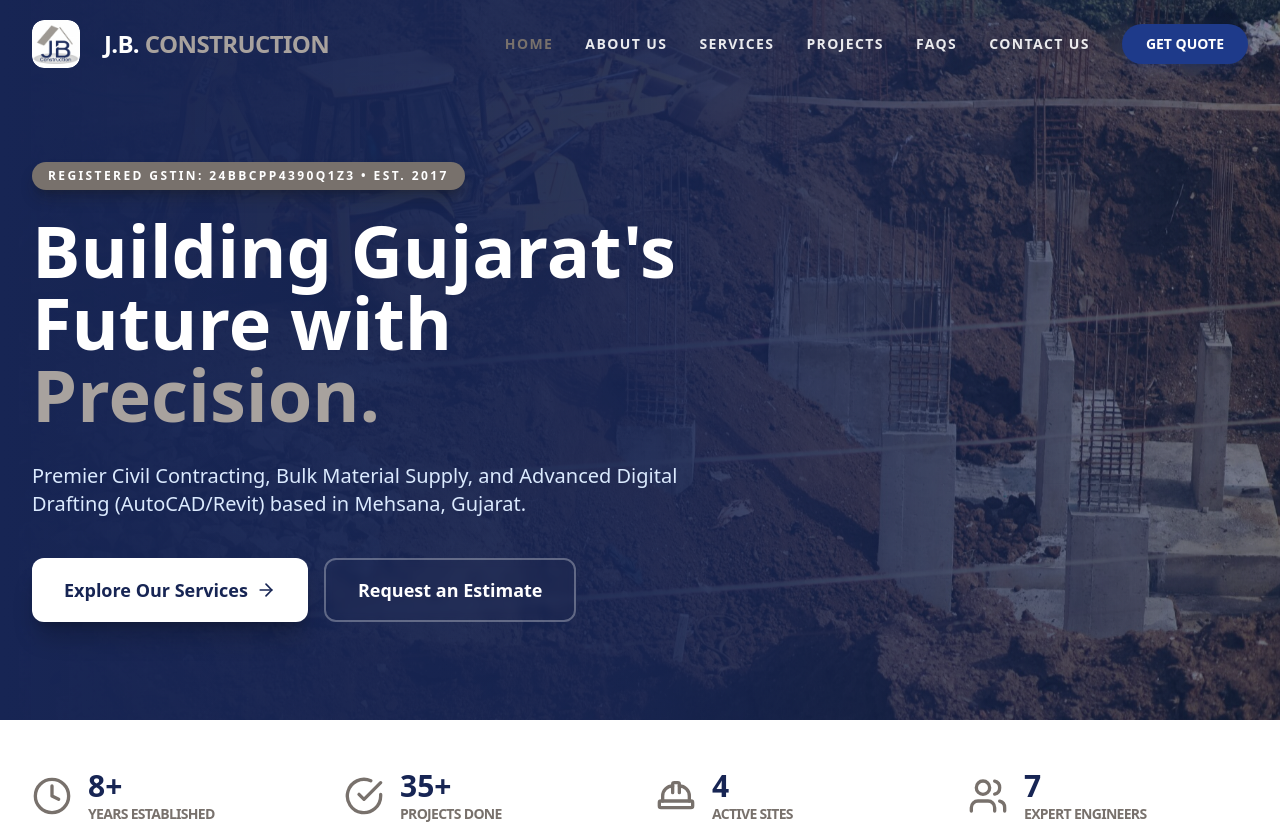
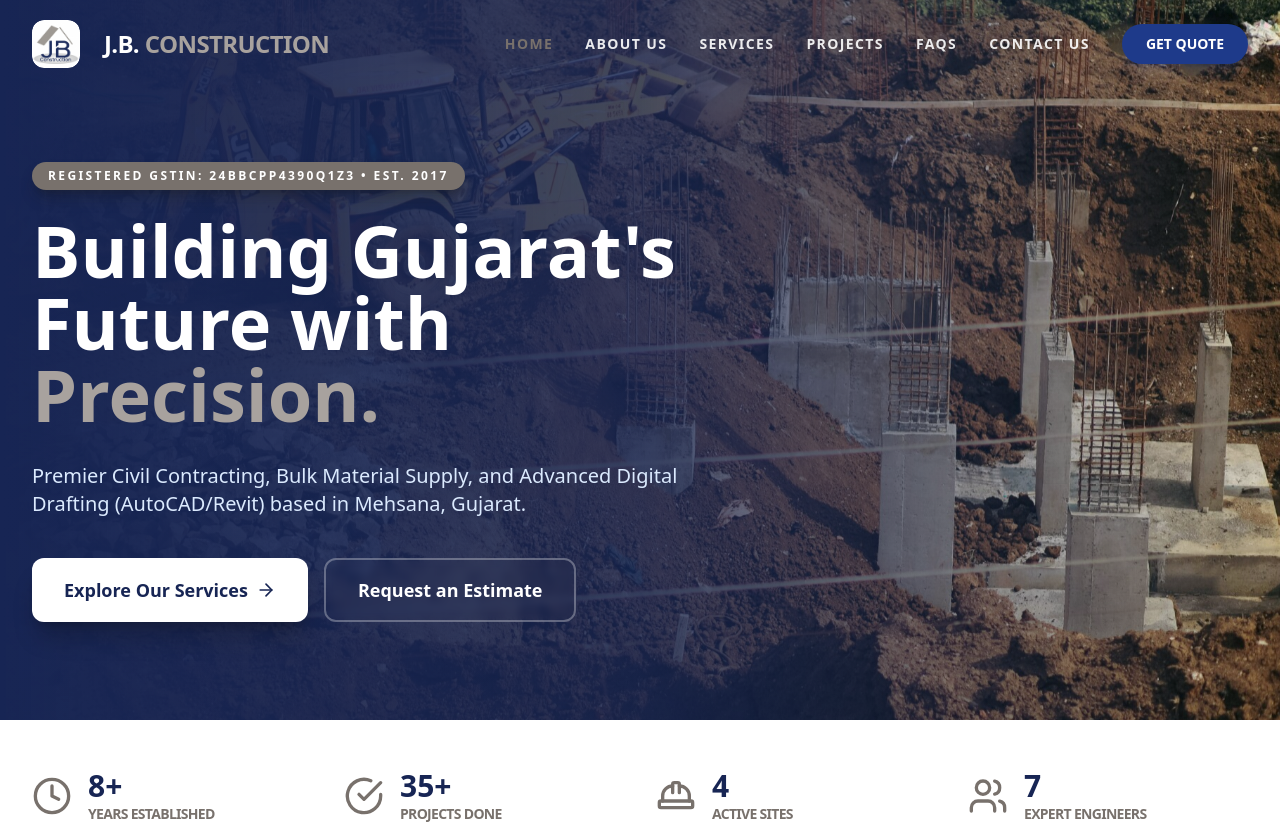
Before and after one commit to jeetp2612/JB_Construction, a React (Vite) app: page / in a window 1280 px wide. Shown: the top 824 px of the page. Built offline with nearby package versions, Linux system fonts and the light colour scheme.

Commit message:
all done

```diff
--- a/index.html
+++ b/index.html
@@ -2,9 +2,9 @@
 <html lang="en">
   <head>
     <meta charset="UTF-8" />
-    <link rel="icon" type="image/svg+xml" href="/vite.svg" />
+    <link rel="icon" type="image/jpeg" href="/src/assets/images/logo.jpeg" />
     <meta name="viewport" content="width=device-width, initial-scale=1.0" />
-    <title>JB Construction</title>
+    <title>J.B. Construction</title>
     <meta name="description" content="Premier construction and infrastructure development across India. Delivering quality, safety, and excellence for over 15 years." />
     <meta property="og:image" content="https://bolt.new/static/og_default.png" />
     <meta name="twitter:card" content="summary_large_image" />
--- a/src/App.tsx
+++ b/src/App.tsx
@@ -218,7 +218,7 @@ function App() {
         <div className="absolute inset-0 z-0 overflow-hidden">
           <img
   src={frontPageImg}
-  className="w-full h-full object-cover mix-blend-overlay opacity-50 animate-kenburns"
+  className="w-full h-full object-cover mix-blend-overlay opacity-100 animate-kenburns"
   alt="J.B. Construction Active Site"
 />
         </div>
```
